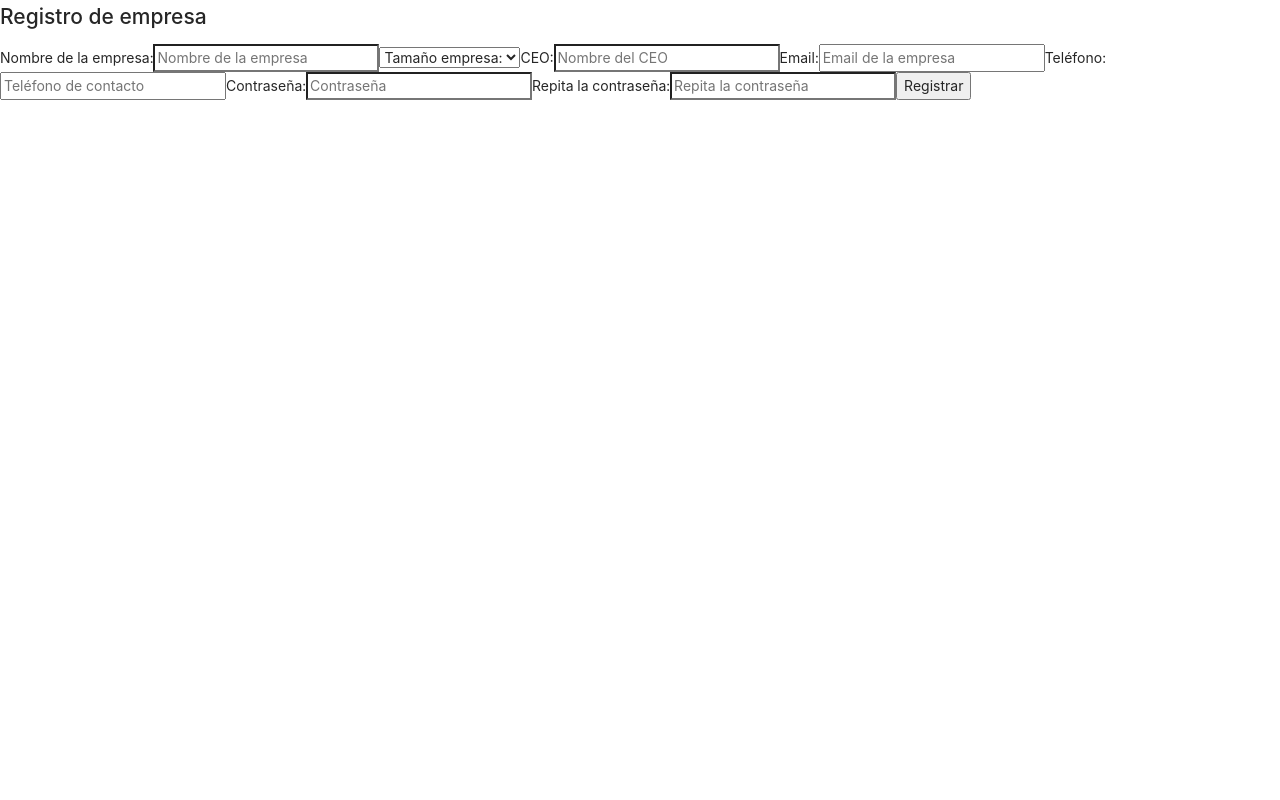
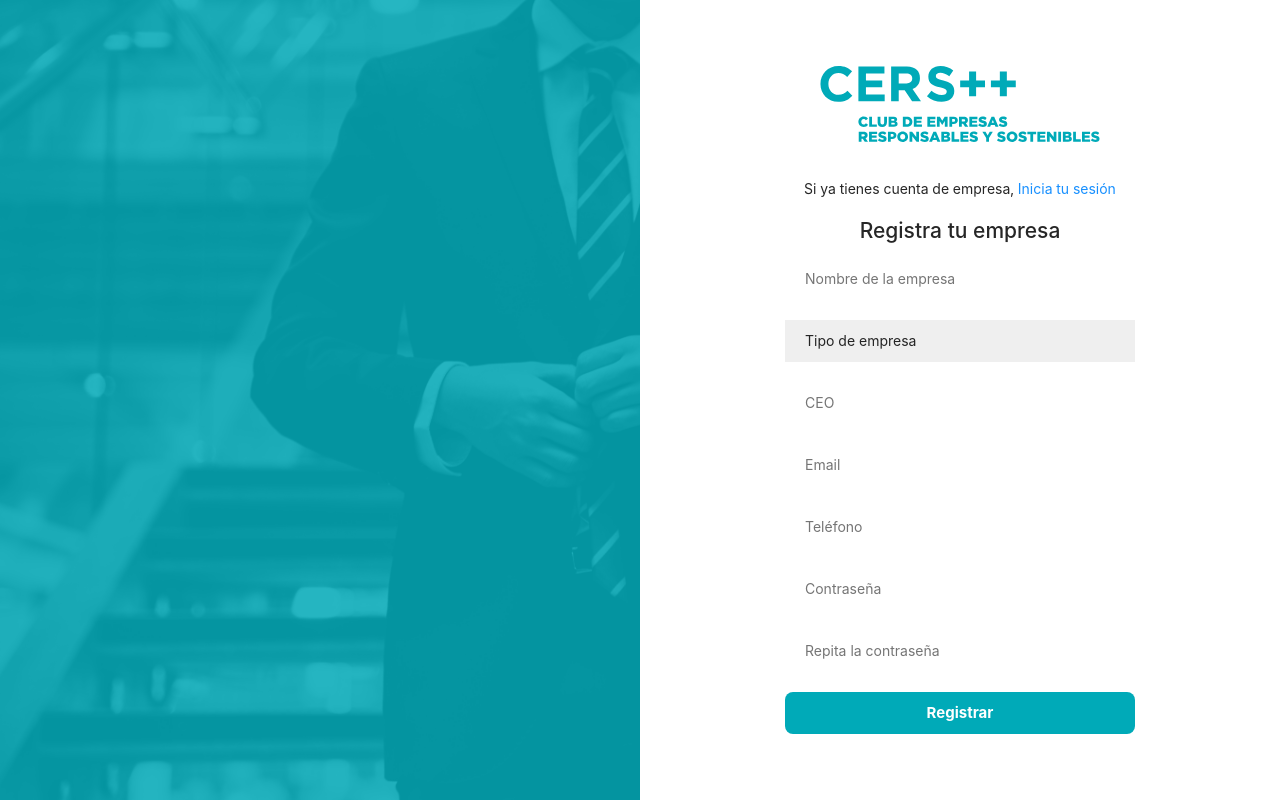
Before and after one commit to GeerDev/tripulaciones-front, a React (Create React App) app: page /registercompany in a window 1280 px wide. Built offline with nearby package versions, Linux system fonts and the light colour scheme.

Commit message:
register mockup done

```diff
--- a/src/components/AuthCompany/RegisterCompany/RegisterCompany.jsx
+++ b/src/components/AuthCompany/RegisterCompany/RegisterCompany.jsx
@@ -2,8 +2,13 @@ import React, { useState } from 'react'
 import { useDispatch, useSelector } from "react-redux"
 import { register, reset } from "../../../features/company/companySlice"
 import { useEffect } from "react";
+import { Link } from 'react-router-dom';
 import { message, notification } from 'antd';
 import { useNavigate } from 'react-router-dom';
+import "antd/dist/antd.css";
+import './RegisterCompany.scss';
+import empresa from '../../../img/empresa.jpg';
+import logo from '../../../img/logo.svg';
 
 const RegisterCompany = () => {
   const [formData, setFormData] = useState({
@@ -49,29 +54,31 @@ const RegisterCompany = () => {
     }
   }
   return (
-    <div>
-      <h2>Registro de empresa</h2>
+    <div className='register-company-form'>
+      <div className="company-register">
+        <img src={empresa}/>
+      </div>
+      <section className="section-register-company">
+      <div className='logo-register'>
+        <img src={logo}/>
+      </div>
+      <p>Si ya tienes cuenta de empresa, <Link to='/loginCompany'>Inicia tu sesión</Link></p>
+      <h2 className='register-title'>Registra tu empresa</h2>
       <form onSubmit={onSubmit}>
-        <label>Nombre de la empresa:</label>
         <input type="text" name="nameCompany" value={nameCompany} onChange={onChange} placeholder="Nombre de la empresa" />
         <select name="sectors" className="input-select" defaultValue={'DEFAULT'}>
-        <label>Tamaño de la empresa:</label>
-        <option value="DEFAULT" disabled>Tamaño empresa:</option>
+            <option value="">Tipo de empresa</option>
             <option value="PYME">PYME</option>
             <option value="Grande">Grande</option>
       </select>
-        <label>CEO:</label>
-        <input type="text" name="nameCEO" value={CEO} onChange={onChange} placeholder="Nombre del CEO" />
-        <label>Email:</label>
-        <input type="email" name="email" value={email} onChange={onChange} placeholder="Email de la empresa" />
-        <label>Teléfono:</label>
-        <input type="phone" name="phone" value={phone} onChange={onChange} placeholder="Teléfono de contacto" maxLength={9} />
-        <label>Contraseña:</label>
-        <input type="password" name="password" value={password} onChange={onChange} placeholder="Contraseña" />
-        <label>Repita la contraseña:</label>
-        <input type="password" name="password2" value={password2} onChange={onChange} placeholder="Repita la contraseña" />
+        <input type="text" placeholder="CEO" name="nameCEO" value={CEO} required onChange={onChange}/>
+        <input type="email" placeholder="Email" name="email" value={email} required onChange={onChange}/>
+        <input type="number" placeholder="Teléfono" name="phone" value={phone} required onChange={onChange} maxLength={9} />
+        <input type="password" placeholder="Contraseña" name="password" value={password} required onChange={onChange} />
+        <input type="password" placeholder="Repita la contraseña" name="password2" value={password2} required onChange={onChange} />
         <button type="submit">Registrar</button>
       </form>
+      </section>
     </div>
   )
 }
--- /dev/null
+++ b/src/components/AuthCompany/RegisterCompany/RegisterCompany.scss
@@ -0,0 +1,123 @@
+@import '../../../colors.scss';
+
+.register-company-form{
+    width:100%;
+    height: 100vh;
+    display: flex;
+    align-items: center;
+    .company-register{
+        max-width: 50%;
+        width: 100%;
+        height: 100vh;
+        overflow: hidden;
+        position: relative;
+        img{
+            position: absolute;
+            top: 0;
+            left: 0;
+            width: 100%;
+            height: 100%;
+            object-fit: cover;
+            object-position: left;
+            filter: grayscale(100%);
+        }
+        &::before{
+            content:"";
+            position: absolute;
+            top: 0;
+            left: 0;
+            width: 100%;
+            height: 100%;
+            background-color: rgba($firstblue, 0.85);
+            z-index: 9;
+        }
+    }
+    .section-register-company{
+        max-width: 50%;
+        height: 100vh;
+        width: 100%;
+        float: left;
+        display: flex;
+        align-items: center;
+        flex-direction: column;
+        justify-content: center;
+        .logo-register{
+            max-width: 280px;
+            width: 100%;
+            margin-bottom: 36px;
+            img{
+                width: 100%;
+                height: auto;
+            }
+            p{
+                font-size: 18px;
+                line-height: 1.4;
+                a{
+                    text-decoration: none;
+                    color: $firstblue !important;
+                }
+            }
+        }
+        form{
+            display: flex;
+            flex-direction: column;
+            align-items: center;
+            justify-content: center;
+            width: 100%;
+            input[type="password"],input[type="email"], input[type="text"], select{
+                -webkit-appearance: none;
+                -moz-appearance: none;
+                appearance: none;
+                max-width: 350px;
+                width: calc(100% - 20px - 20px);
+                border: 0;
+                margin-bottom: 20px;
+                border-radius: 0px;
+                height: 42px;
+                padding: 0 20px;
+                &:focus{
+                    outline: none;
+                }
+            }
+            input[type="number"]{
+                -webkit-appearance: none;
+                -moz-appearance: none;
+                appearance: none;
+                max-width: 350px;
+                width: calc(100% - 20px - 20px);
+                border: 0;
+                margin-bottom: 20px;
+                border-radius: 0px;
+                height: 42px;
+                padding: 0 20px;
+                &:focus{
+                    outline: none;
+                }
+            }
+            input[type=number]::-webkit-inner-spin-button,
+            input[type=number]::-webkit-outer-spin-button {
+                -webkit-appearance: none;
+                margin: 0;
+            }
+            button[type="submit"]{
+                -webkit-appearance: none;
+                -moz-appearance: none;
+                appearance: none;
+                max-width: 350px;
+                border: 0;
+                border-radius: 8px;
+                height: 42px;
+                background: $firstblue;
+                color: $white;
+                width: 100%;
+                font-size: 15px;
+                font-weight: bold;
+                cursor: pointer;
+                :hover{
+                    background: $thirdblue;
+                }
+            }
+        }
+    }
+
+}
```
Also changed, not shown: src/components/AuthCompany/LoginCompany/LoginCompany.scss (added).
